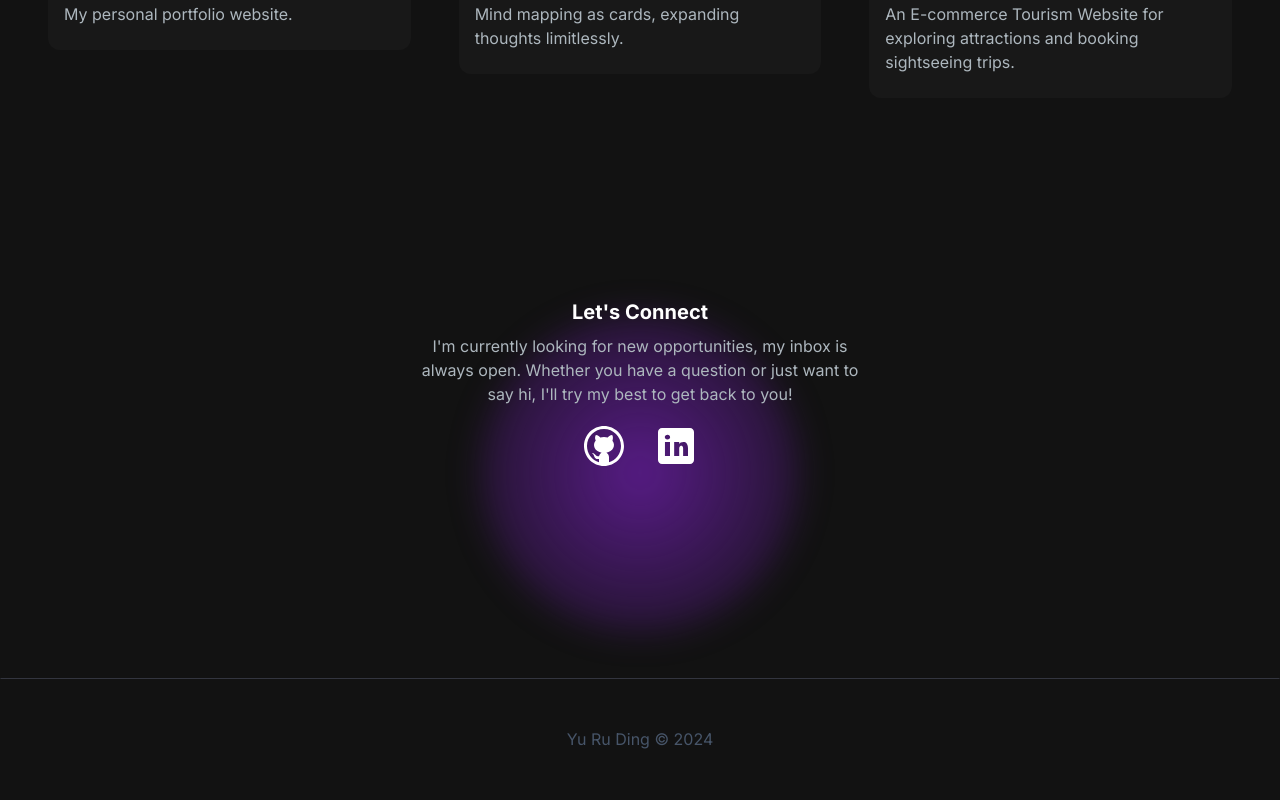
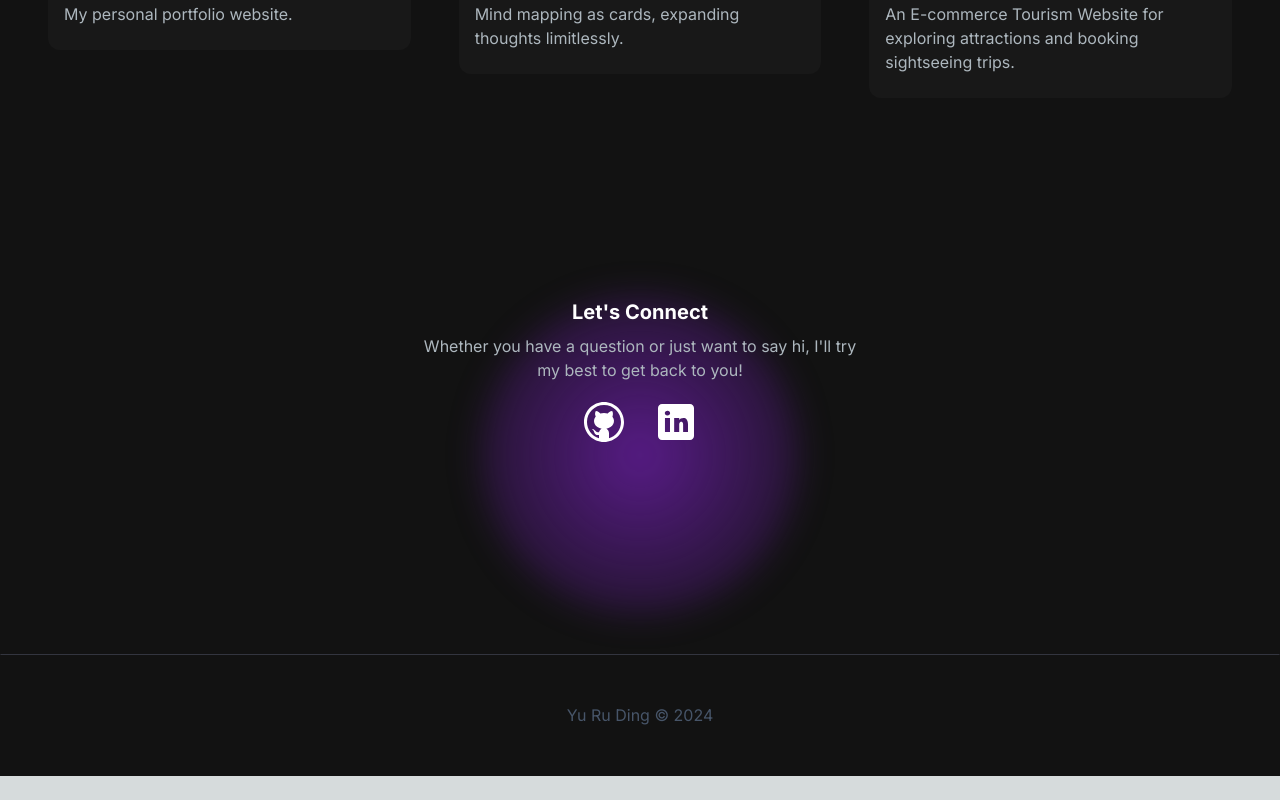
Before and after one commit to aiwlulu/YuRuDingPortfolio, a Next.js app: page / in a window 1280 px wide. Shown: the part 1938-2738 px from the top of the page. After the commit the page ends 2714 px from the top, so only its background shows below. Built offline with nearby package versions, Linux system fonts and the light colour scheme.

Commit message:
Update ContactSection

```diff
--- a/src/app/components/ContactSection.tsx
+++ b/src/app/components/ContactSection.tsx
@@ -17,9 +17,8 @@ const ContactSection = () => {
         </h5>
         <p className="text-[#ADB7BE] mb-4 max-w-md">
           {" "}
-          I&apos;m currently looking for new opportunities, my inbox is always
-          open. Whether you have a question or just want to say hi, I&apos;ll
-          try my best to get back to you!
+          Whether you have a question or just want to say hi, I&apos;ll try my
+          best to get back to you!
         </p>
         <div className="socials flex justify-center gap-6">
           <Link
```
